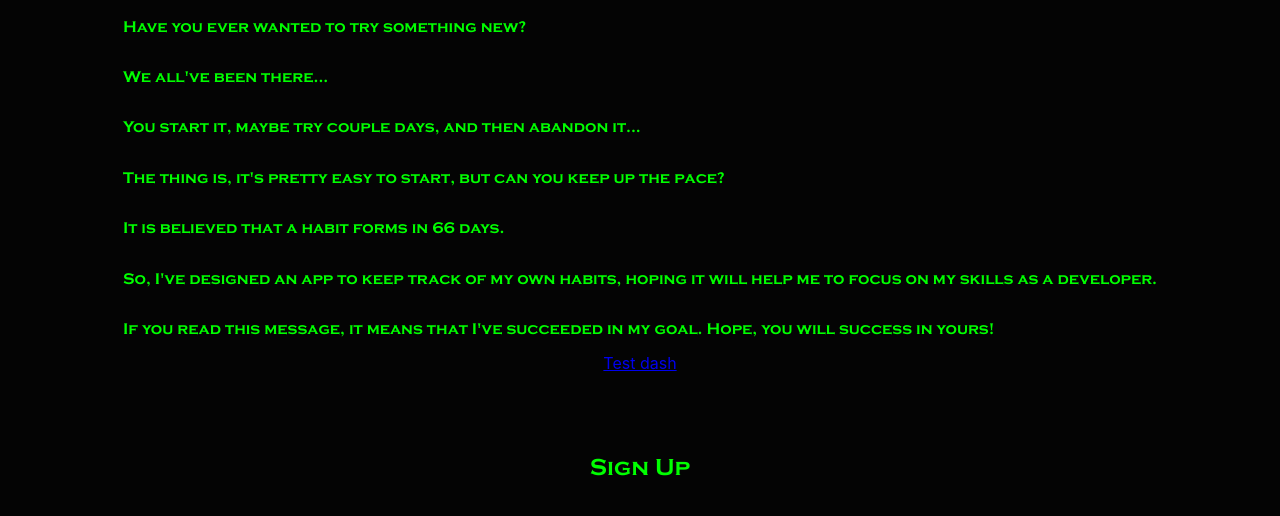
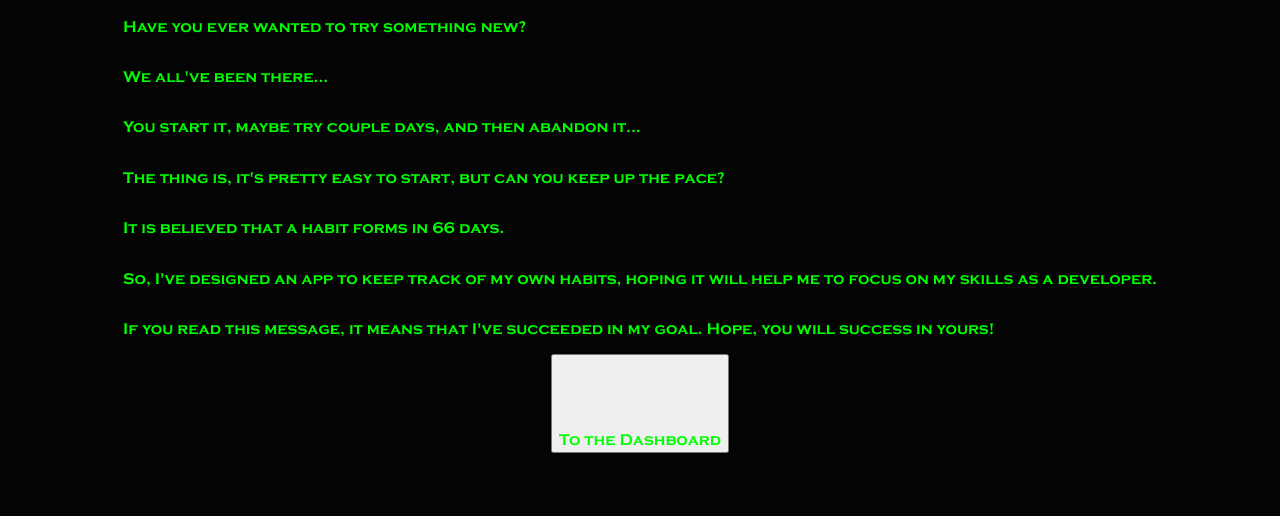
Before and after one commit to mistifikatorcat/habit_tracker, a React app in the folder frontend/: page /welcome in a window 1280 px wide. Before the commit this address led to /. Shown: the part 283-799 px from the top of the page. Built offline with nearby package versions, Linux system fonts and the light colour scheme; a web font is replaced by a local one.

Commit message:
mindless attempts to make the dashboard a main page, came up with a stupid button :(

```diff
--- a/frontend/src/components/App/App.js
+++ b/frontend/src/components/App/App.js
@@ -1,18 +1,19 @@
 import React from 'react';
 import Header from '../Header/Header';
-import Main from '../Main/Main';
+import WelcomeMsg from '../WelcomeMsg/WelcomeMsg';
 import Footer from '../Footer/Footer';
 import LoginPopup from '../LoginPopup/LoginPopup';
 import RegisterPopup from '../RegisterPopup/RegisterPopup';
 import ProtectedRoute from '../ProtectedRoute/ProtectedRoute';
-import Dashboard from '../Dashboard/Dashboard';
+import Main from '../Main/Main';
 import {userContext} from '../../contexts/userContext';
 // import './App.css';
 
 
 import * as auth from '../../utils/auth';
 import api from '../../utils/Api';
-import { useNavigate, Route, Routes, Navigate } from 'react-router-dom';
+import { useNavigate, Route, Routes, Navigate, Redirect } from 'react-router-dom';
+
 
 
 function App() {
@@ -48,6 +49,7 @@ function App() {
 	      .getUserInfo(token)
 	      .then(res => {
 	        console.log('getting user info ', res);
+			console.log(isLoggedIn);
 	        setCurrentUser(res);
 	      })
 	      .catch((err) => {
@@ -116,7 +118,7 @@ function App() {
 					setCurrentUser(res.user);
 					localStorage.setItem('jwt', res.token);
 					//setToken(res.token);
-					history('/');
+					history('/dashboard');
 					window.location.reload(true);
 				}
 			})
@@ -173,23 +175,26 @@ function App() {
     path='/dashboard'
     element={
       <ProtectedRoute isLoggedIn={isLoggedIn}>
-					<Dashboard
+        <Main
           username={userData.username}
           cardsArray={habits}
         />
       </ProtectedRoute>
-			} />
+    }
+  />
   <Route
-				path='/'
+    path='/welcome'
     element={
-					<Main
+      <WelcomeMsg
         handleSignup={handleRegister}
         onLoginClick={handleLoginClick}
+		isLoggedIn={isLoggedIn}
         onClose={closeAllPopups}
       />
     }
   />
-				<Route path='*' element={<Navigate to ='/' />} />
+  <Route path='*' element={isLoggedIn ? <Navigate to='/dashboard' /> : <Navigate to='/welcome' /> } />
+
 </Routes>
 		<LoginPopup
 					isOpen={isLoginPopupOpen}
--- a/frontend/src/components/Dashboard/Dashboard.js
+++ /dev/null
@@ -1,22 +0,0 @@
-import React from "react";
-
-import Grid from '../Grid/Grid';
-
-
-function Dashboard({username, habits}){
-
-    return(
-        <section className="dashboard">
-            <h2 className="dashboard__header">
-                Welcome back, {username}!
-            </h2>
-            <Grid
-                habits={habits}
-            />
-            <button className="dashboard__button">Add a new habit</button>
-        </section>
-    )
-}
-
-
-export default Dashboard;
--- a/frontend/src/components/Intro/Intro.js
+++ b/frontend/src/components/Intro/Intro.js
@@ -1,9 +1,15 @@
 import React from 'react';
-import { NavLink } from 'react-router-dom';
+import { Navigate, useNavigate } from 'react-router-dom';
 import './intro.css'
 
 
-function Intro(){
+function Intro({isLoggedIn, onLoginClick}){
+
+    const navigate = useNavigate();
+
+    function pushToDashboard(){
+        navigate('/dashboard')
+    }
     return(
         <section className='intro'>
             <h1 className='intro__title'>Hey, there!</h1>
@@ -16,7 +22,15 @@ function Intro(){
                 <p className='intro__text' id='line6'>So, I've designed an app to keep track of my own habits, hoping it will help me to focus on my skills as a developer. </p>
                 <p className='intro__text' id='line7'>If you read this message, it means that I've succeeded in my goal. Hope, you will success in yours!</p>
             </div>
-            <NavLink to={'/dashboard'}>Test dash</NavLink>
+            {isLoggedIn
+            ? (
+                <button className='intro__link' onClick={pushToDashboard}>To the Dashboard</button>
+            )
+            :(
+                <button className='intro__link' onClick={onLoginClick}>To the Dashboard</button>
+            )
+            }
+             {/* if not logged in open login form */}
         </section>
     )
 }
--- a/frontend/src/components/Intro/intro.css
+++ b/frontend/src/components/Intro/intro.css
@@ -36,6 +36,14 @@
     font-family: 'copperplate';
 }
 
+.intro__link{
+  /* border-radius: 1px; */
+  padding-top: 75px;
+  font-family: 'copperplate';
+  text-decoration: none;
+  color:lime;
+}
+
 @keyframes intro-fade-in {
     from {
       opacity: 0;
--- a/frontend/src/components/Main/Main.js
+++ b/frontend/src/components/Main/Main.js
@@ -1,15 +1,22 @@
 import React from "react";
-import Intro from "../Intro/Intro";
-import Signup from "../Signup/Signup";
+
+import Grid from '../Grid/Grid';
 
 
-function Main({handleSignup, onLoginClick, onClose}){
+function Main({username, habits}){
+
     return(
-        <main className="main">
-            <Intro />
-            <Signup handleSignup={handleSignup} onLoginClick={onLoginClick} onClose={onClose}/>
+        <main className="dashboard">
+            <h2 className="dashboard__header">
+                Welcome back, {username}!
+            </h2>
+            <Grid
+                habits={habits}
+            />
+            <button className="dashboard__button">Add a new habit</button>
         </main>
     )
 }
 
+
 export default Main;
--- a/frontend/src/components/ProtectedRoute/ProtectedRoute.js
+++ b/frontend/src/components/ProtectedRoute/ProtectedRoute.js
@@ -1,7 +1,11 @@
 import { Navigate } from "react-router-dom";
 
-function ProtectedRoute({ children, isLoggedIn }) {
-  return isLoggedIn ? children : <Navigate to="/" />;
+function ProtectedRoute({ isLoggedIn, children }) {
+  return isLoggedIn ? (
+    children
+  ) : (
+    <Navigate to='/welcome' />
+  );
 }
 
 export default ProtectedRoute;
--- /dev/null
+++ b/frontend/src/components/WelcomeMsg/WelcomeMsg.js
@@ -0,0 +1,15 @@
+import React from "react";
+import Intro from "../Intro/Intro";
+import Signup from "../Signup/Signup";
+
+
+function WelcomeMsg({handleSignup, onLoginClick, isLoggedIn, onClose}){
+    return(
+        <main className="welcomeMsg">
+            <Intro onLoginClick={onLoginClick} isLoggedIn={isLoggedIn} />
+            <Signup handleSignup={handleSignup} onLoginClick={onLoginClick} onClose={onClose}/>
+        </main>
+    )
+}
+
+export default WelcomeMsg;
```
Also changed, not shown: frontend/src/components/WelcomeMsg/welcomemsg.css (added). Lines whose indentation alone changed are shown as unchanged.
